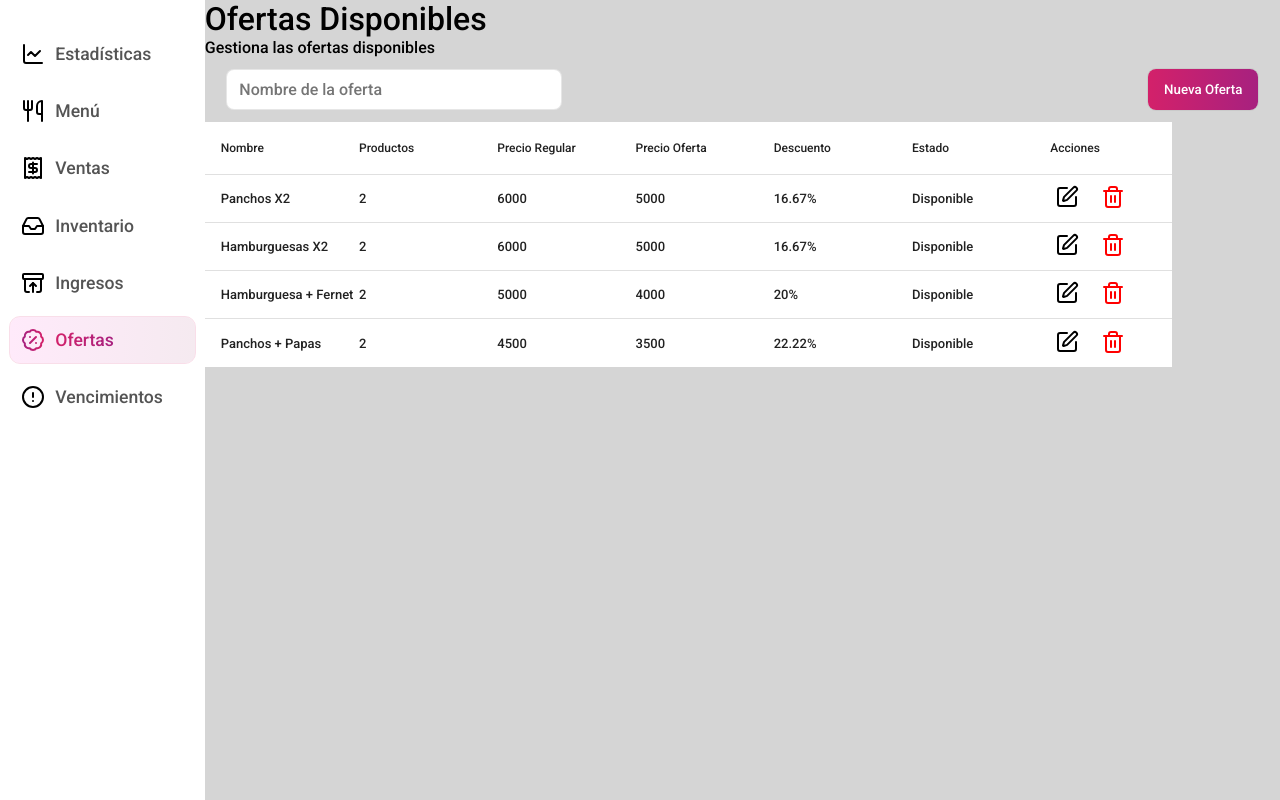
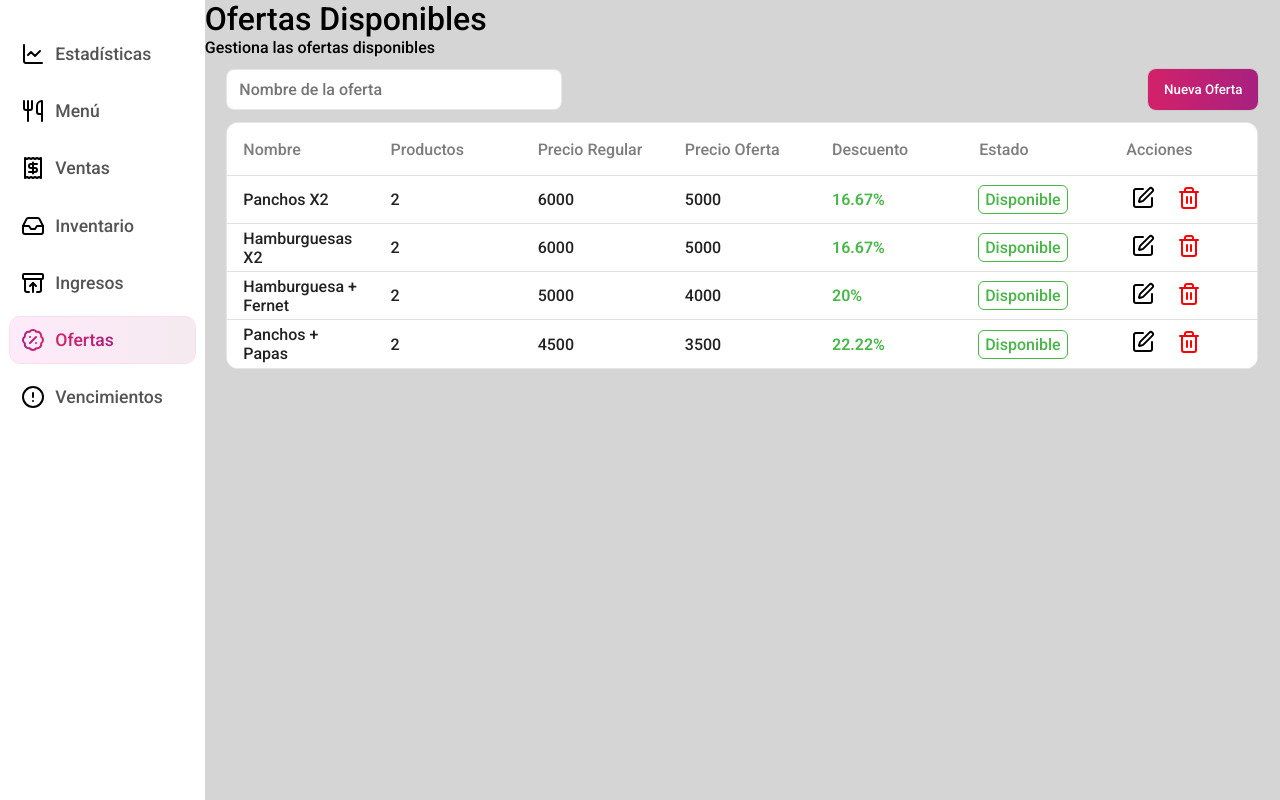
Before and after one commit to EricWithC04/stock-sales-front, a React (Vite) app: page / in a window 1280 px wide. Both pictures are taken after a click on the element "Ofertas". Built offline with nearby package versions, Linux system fonts and the light colour scheme.

Commit message:
feat: styles of table in offers page

```diff
--- a/index.html
+++ b/index.html
@@ -5,7 +5,7 @@
     <link rel="icon" type="image/svg+xml" href="#" />
     <link rel="preconnect" href="https://fonts.googleapis.com">
     <link rel="preconnect" href="https://fonts.gstatic.com" crossorigin>
-    <link href="https://fonts.googleapis.com/css2?family=Oswald:wght@200..700&family=Roboto:wght@400;450;500;600;700&display=swap" rel="stylesheet">
+    <link href="https://fonts.googleapis.com/css2?family=Oswald:wght@200..700&family=Roboto:wght@400;450;500;600;700;800&display=swap" rel="stylesheet">
     <meta name="viewport" content="width=device-width, initial-scale=1.0" />
     <title>Chupancho</title>
   </head>
--- a/src/components/offerList/OfferList.module.css
+++ b/src/components/offerList/OfferList.module.css
@@ -1,5 +1,6 @@
 .offer-list-container {
-    width: 90%
+    width: 96%;
+    margin-left: 2%;
 }
 
 .actions-container {
@@ -16,3 +17,31 @@
     cursor: pointer;
     background-color: #f5f5f5;
 }
+
+.item-name {
+    max-width: 100%;
+}
+
+.percent-discount span {
+    font-weight: 600;
+    color: #12a112c5;
+}
+
+.offer-status {
+    border-radius: 5px;
+    padding: 4px 6px;
+}
+
+.offer-status:hover {
+    cursor: pointer
+}
+
+.active {
+    outline: 1px solid #12a112c5;
+    color: #12a112c5
+}
+
+.inactive {
+    outline: 1px solid #a11212c5;
+    color: #a11212c5
+}
--- a/src/components/offerList/OfferList.tsx
+++ b/src/components/offerList/OfferList.tsx
@@ -4,6 +4,7 @@ import styles from "./OfferList.module.css"
 import { calculatePercentDiscount } from "../../utils/calculatePercentDiscount"
 import { useEffect, useState } from "react"
 import { normalizeText } from "../../utils/normalizeText"
+import { customStyles } from "../../styles/customStylesTables"
 
 import { useGeneralContext } from "../../context/GeneralContext"
 
@@ -37,7 +38,11 @@ export const OfferList = ({ browser, updateOffers, offersFlag }: Props) => {
     const columns = [
         {
             name: "Nombre",
-            selector: (row: Offer) => row.name
+            cell: (row: Offer) => (
+                <div className={styles["item-name"]}>
+                    <span>{row.name}</span>
+                </div>
+            )
         },
         {
             name: "Productos",
@@ -53,7 +58,11 @@ export const OfferList = ({ browser, updateOffers, offersFlag }: Props) => {
         },
         {
             name: "Descuento",
-            selector: (row: Offer) => `${calculatePercentDiscount(row.regularPrice, row.price)}%`
+            cell: (row: Offer) => (
+                <div className={styles["percent-discount"]}>
+                    <span>{`${calculatePercentDiscount(row.regularPrice, row.price)}%`}</span>
+                </div>
+            )
         },
         {
             name: "Estado",
@@ -104,6 +113,7 @@ export const OfferList = ({ browser, updateOffers, offersFlag }: Props) => {
             <DataTable
                 columns={columns}
                 data={displayOffers}
+                customStyles={customStyles}
             />
         </div>
     )
--- /dev/null
+++ b/src/styles/customStylesTables.ts
@@ -0,0 +1,42 @@
+export const customStyles = {
+    table: {
+        style: {
+            borderRadius: "12px",
+            overflow: "hidden",
+            border: "1px solid #b3b3b353",
+        }
+    },
+    headRow: {
+        style: {
+            backgroundColor: '#fff',
+            fontWeight: 'bold',
+            fontSize: '16px',
+            color: "#7d7d7d",
+            '&:hover': {
+                backgroundColor: "#f5f5f5"
+            }
+        },
+    },
+    rows: {
+        style: {
+            fontSize: "16px",
+            '&:hover': {
+                backgroundColor: "#f5f5f5"
+            }
+        }
+    },
+    headCells: {
+        style: {
+            whiteSpace: 'normal' as const,   // permite saltos de línea
+            wordBreak: 'break-word' as const, // rompe palabras largas
+            maxWidth: '100%'
+        }
+    },
+    cells: {
+        style: {
+            whiteSpace: 'normal' as const,   // permite saltos de línea
+            wordBreak: 'break-word' as const, // rompe palabras largas
+            maxWidth: '100%'
+        }
+    },
+}
```
